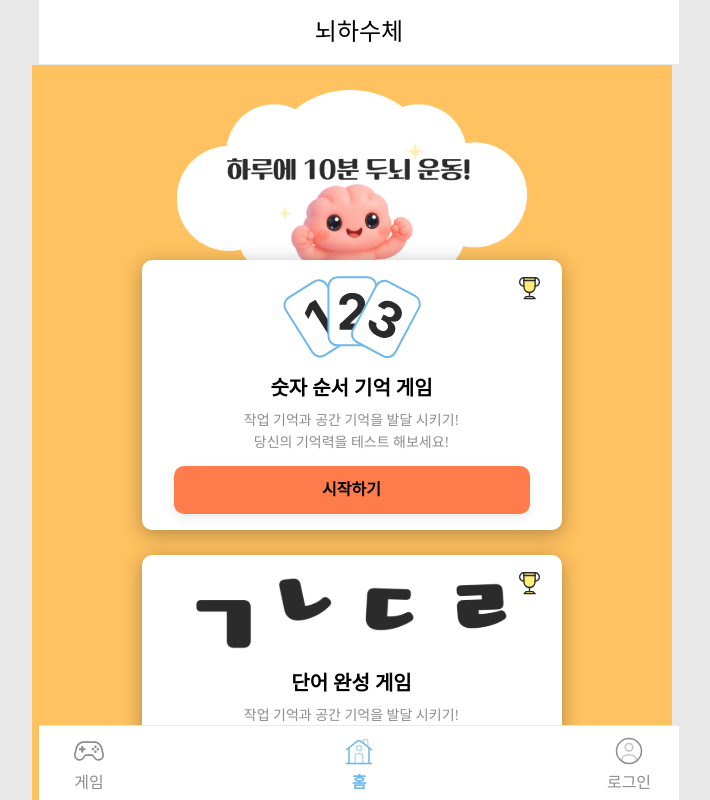
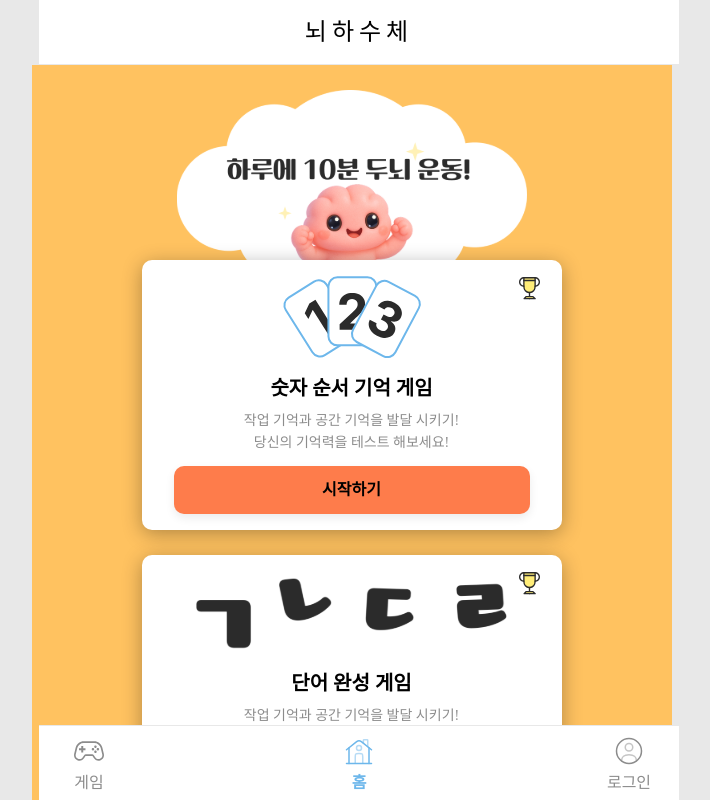
Before and after one commit to LGTM-Team/brain-game, a React (Vite) app: page / in a window 1280 px wide. Shown: the top 800 px of the page, without its empty margins (281-991 px from the left). Built offline with nearby package versions, Linux system fonts and the light colour scheme; no server answers; a web font is replaced by a local one.

Commit message:
fix(font): 헤더 폰트 간격 수정

```diff
--- a/src/components/styles/fixedLayout.module.css
+++ b/src/components/styles/fixedLayout.module.css
@@ -17,6 +17,7 @@
     font-weight: normal;
     user-select: none;
     font-family: var(--header-font);
+    letter-spacing: 5px;
   }
 
   button {
```
